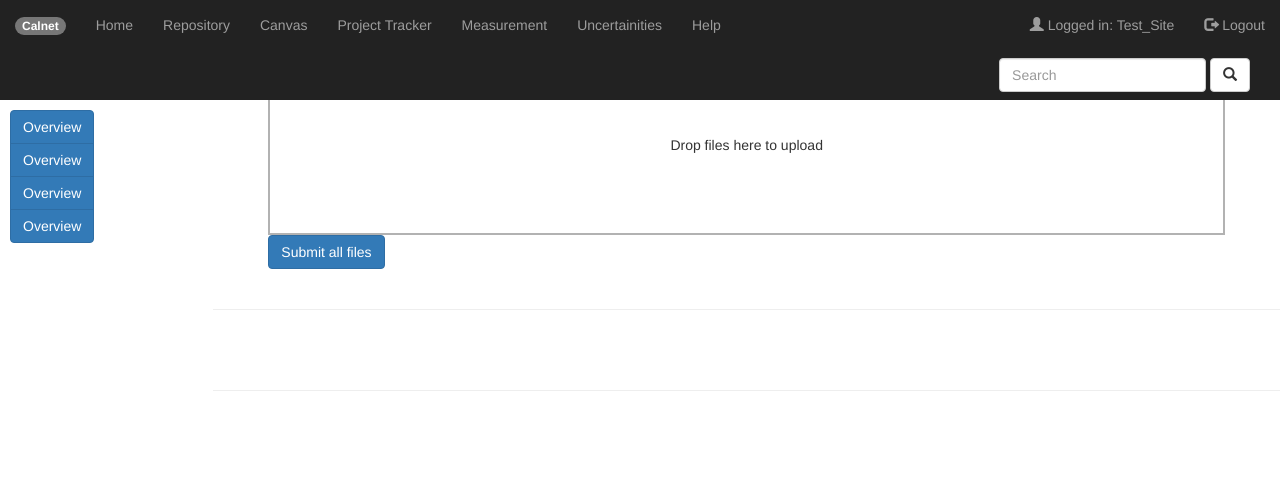
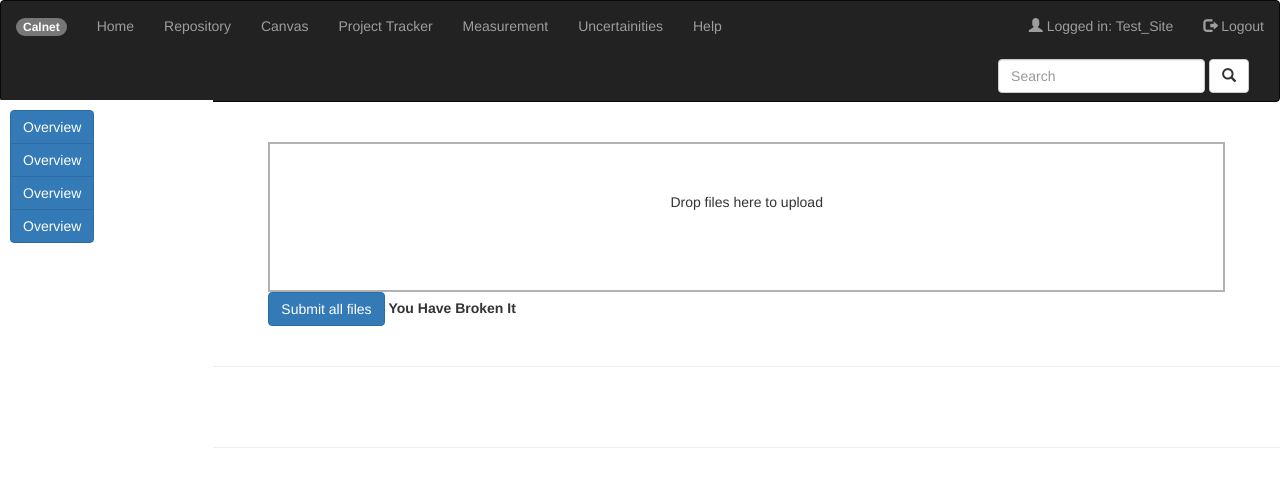
Before and after one commit to aricsanders/test_site, a Django app: page /Test_App/Files in a window 1280 px wide. Shown: the top 487 px of the page. Run offline with Django 3.2, Linux system fonts and the light colour scheme; a user stored in the database is signed in; data comes from the database, SQL or seed files in the repository; both versions use the stored data as it was after the commit; parts of the project's set-up code (start-up, migrations or seed data) failed here and were passed over; some libraries are stand-ins or nearby versions.

Commit message:
Updated Views/etc

```diff
--- a/Test_Site/Test_App/static/Test_App/css/dashboard.css
+++ b/Test_Site/Test_App/static/Test_App/css/dashboard.css
@@ -3,9 +3,6 @@
  */
 
 /* Move down content because we have a fixed navbar that is 50px tall */
-body {
-  padding-top: 50px;
-}
 
 
 /*
@@ -30,9 +27,7 @@ body {
  */
 
 /* Hide for mobile, show later */
-body {
-    padding-top: 65px;
-}
+
 .sidebar {
   display: none;
 }
--- a/Test_Site/Test_App/views.py
+++ b/Test_Site/Test_App/views.py
@@ -9,7 +9,7 @@ from django.shortcuts import render_to_response
 from django.contrib.auth.models import User
 from .forms import *
 from .models import *
-
+import re
 # 3rd party Imports
 from pyMeasure.Code.DataHandlers.GeneralModels import *
 from pyMeasure.Code.DataHandlers.NISTModels import *
@@ -44,13 +44,26 @@ def FileView(request):
         os.chdir(TESTS_DIRECTORY)
         if file_location.split('.')[-1] in ['s2p']:
             table=S2PV1(current_file.location)
-            xml=S2PV1_to_XMLDataTable(table)
-        elif file_location.split('.')[-1]==file_location:
-            table=JBSparameter(current_file.location)
+            xml=S2PV1_to_XMLDataTable(table,**{"style_sheet":"../XSL/S2P_STYLE_02.xsl"})
+
+        elif file_location.split('.')[-1] in ['s1p']:
+            table=S1PV1(current_file.location)
+            xml=S1PV1_to_XMLDataTable(table,**{"style_sheet":"../XSL/S1P_STYLE.xsl"})
+
+        elif file_location.split('.')[-1]==file_location and re.search('_',file_location):
+            table=JBSparameter(file_location)
             old_prefix=table.get_frequency_units().replace('Hz','')
             table.change_unit_prefix(column_selector=0,old_prefix=old_prefix,new_prefix='G',unit='Hz')
             table.column_names=S2P_RI_COLUMN_NAMES
-            xml=AsciiDataTable_to_XMLDataTable(table,**{"style_sheet":"../XSL/S2P_STYLE.xsl"})
+            xml=AsciiDataTable_to_XMLDataTable(table,**{"style_sheet":"../XSL/S2P_STYLE_02.xsl"})
+
+        elif file_location.split('.')[-1] in ['asc','txt'] and not re.search('raw',file_location,re.IGNORECASE):
+            table=OnePortModel(file_location)
+            xml=AsciiDataTable_to_XMLDataTable(table)
+
+        elif file_location.split('.')[-1] in ['txt'] and re.search('raw',file_location,re.IGNORECASE):
+            table=OnePortRawModel(file_location)
+            xml=AsciiDataTable_to_XMLDataTable(table,**{"style_sheet":"../XSL/ONE_PORT_RAW_STYLE.xsl"})
 
         out_string=xml.to_HTML()
         if request.method == 'POST':
@@ -68,7 +81,7 @@ def FileView(request):
         data = {'form': form, 'current_table':out_string}
         return render_to_response('file_template.html', data, context_instance=RequestContext(request))
     except:
-        out_string=""
+        out_string="\n<b>You Have Broken It</b> "
         if request.method == 'POST':
             form = UploadFileForm2(request.POST, request.FILES)
             if form.is_valid():
--- a/Test_Site/Test_Site/templates/index.html
+++ b/Test_Site/Test_Site/templates/index.html
@@ -13,9 +13,7 @@
   <link rel="stylesheet" href="http://maxcdn.bootstrapcdn.com/bootstrap/3.3.5/css/bootstrap.min.css"/>
   <script src="https://ajax.googleapis.com/ajax/libs/jquery/1.11.3/jquery.min.js"></script>
   <script src="http://maxcdn.bootstrapcdn.com/bootstrap/3.3.5/js/bootstrap.min.js"></script>
-  <style>body {
-    padding-top: 65px;
-}</style>
+
  {% endblock %}
  {% block pagehead %}
  {% endblock %}
@@ -25,7 +23,7 @@
 {% block nav %}
 
 
-<nav class="navbar navbar-inverse navbar-fixed-top" id="navbar">
+<nav class="navbar navbar-inverse" id="navbar">
   <div class="container-fluid">
     <div class="navbar-header">
       <a class="navbar-brand" href="/"><span class="badge">Calnet</span></a>
```
Also changed, not shown: Test_Site/db.sqlite3.
